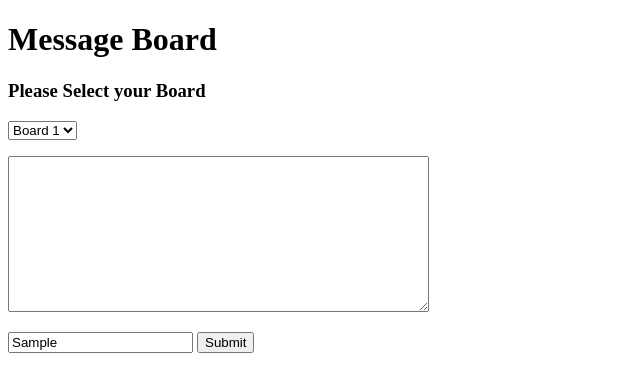
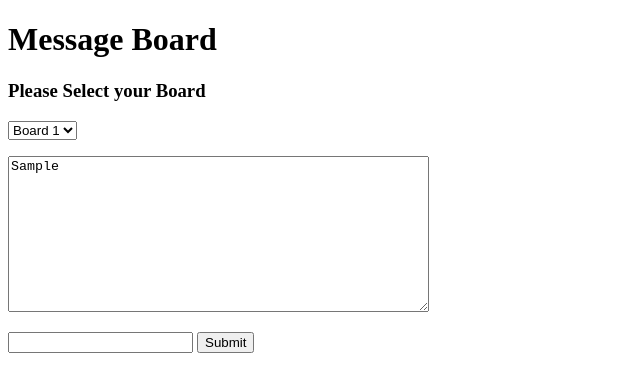
Before and after one commit to AustinHeinrich/CMPT350, a website: page a2/messages.html in a window 1280 px wide. Both pictures are taken after typing "Sample" into the empty fields and a click on the button "Submit". Shown: the full height of the page, 0-640 px from the left. Drawn offline with Linux system fonts and the light colour scheme.

Commit message:
Got addPost() to a working state, just have to add conditional based on board

```diff
--- a/a2/functions.js
+++ b/a2/functions.js
@@ -33,4 +33,17 @@ function addBoard(aBoard) {
     }
 }
 
+function addPost() {
+    let newPost = document.getElementById('newpost').value;
+    postsBoard1.push(newPost + ' \n');
+
+    document.getElementById('posts').value = "";
+    document.getElementById('posts').value = postsBoard1;
+
+    document.getElementById('newpost').value = "";
+}
+
 var boardData = new Array();
+var postsBoard1 = new Array();
+var postsBoard2 = new Array();
+var postsBoard3 = new Array();
--- a/a2/messages.html
+++ b/a2/messages.html
@@ -19,7 +19,7 @@
         <p></p>
 
         <input type='text' id="newpost"></input>
-        <button id='submitButton' onclick=""> Submit </button>
+        <button id='submitButton' onclick="addPost()"> Submit </button>
 
         <script type="text/javascript" src="functions.js"></script>
     </body>
```
Also changed, not shown: a2/package.json (+6 -11 lines).
